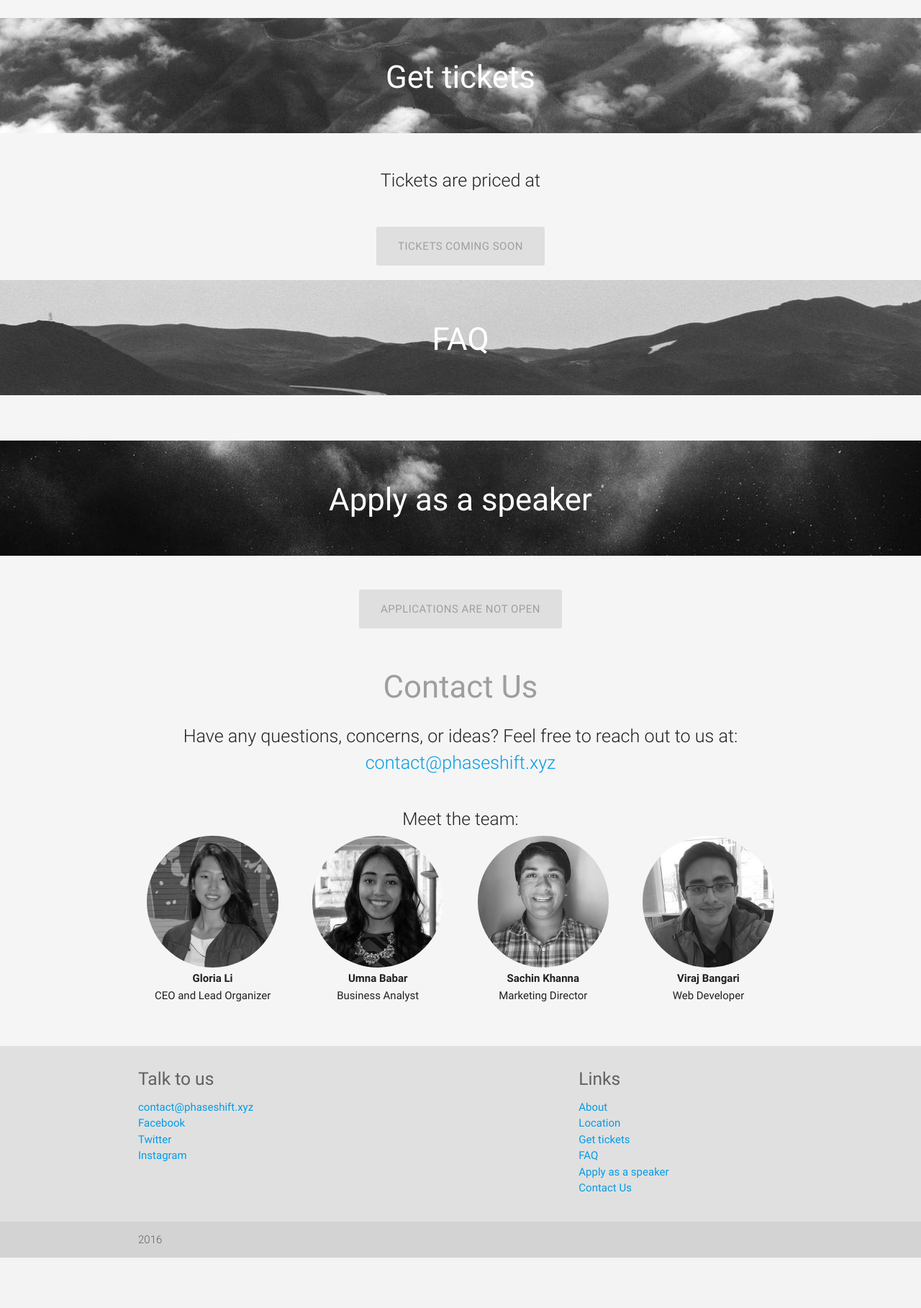
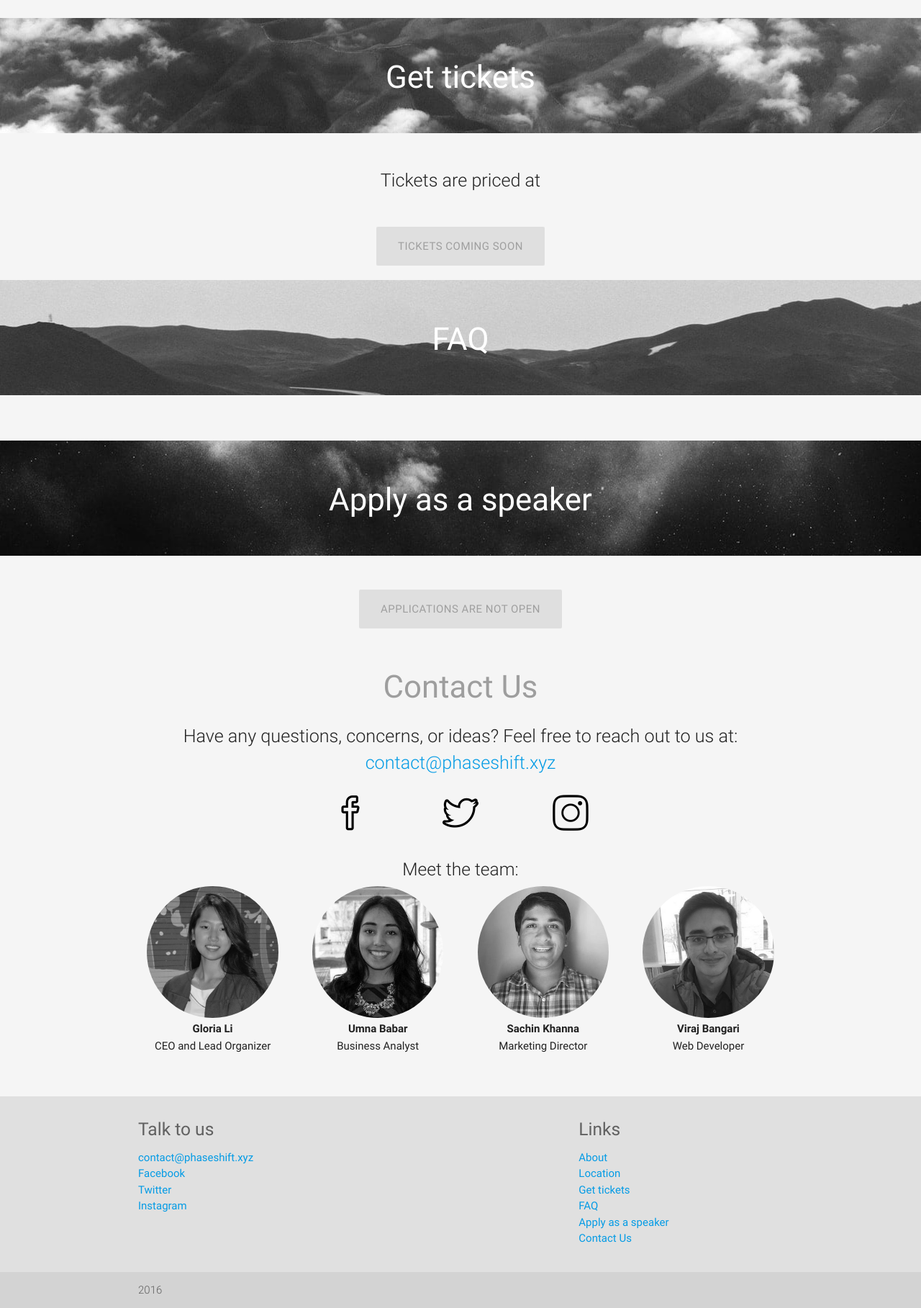
Before and after one commit to ReckoningReckoner/conferenceX, a Flask app: template conferenceX/templates/index.html in a window 1280 px wide. Shown: the part 1200-3017 px from the top of the page at 72% size. Before the commit the page ends 2947 px from the top, so only its background shows below. Run offline with Flask 2, Linux system fonts and the light colour scheme; the template is opened without the code that fills it, so the values that code supplies are empty; parts of the project's set-up code (start-up, migrations or seed data) failed here and were passed over; some libraries are stand-ins or nearby versions.

Commit message:
add social media images

```diff
--- a/conferenceX/static/css/index.css
+++ b/conferenceX/static/css/index.css
@@ -69,3 +69,7 @@ body {
       left: 37.5%;
     }
 }
+
+.social-icon{
+    font-size: 50;
+}
--- a/conferenceX/templates/index.html
+++ b/conferenceX/templates/index.html
@@ -9,11 +9,6 @@
 <li> <a class="scrollto" href="#contact"> Contact Us </a> </li>
 {% endmacro %}
 
-{% macro social_media() %}
-<li> <a href="https://twitter.com/_PhaseShift"> Facebook </a> </li>
-<li> <a href="https://www.facebook.com/Phase-Shift-1633878273602288/"> Twitter </a> </li>
-<li> <a href="http://instagram.com/phase.shift_official"> Instagram </a> </li>
-{% endmacro %}
 
 {% block othercss%}
     <title>
@@ -26,6 +21,7 @@
 
     <link type="text/css" rel="stylesheet" href="{{url_for('static', filename='css/index.css')}}" media="screen,projection"/>
     <link href="http://cdn.rawgit.com/noelboss/featherlight/1.4.1/release/featherlight.min.css" type="text/css" rel="stylesheet" />
+    <link rel="stylesheet" href="https://cdnjs.cloudflare.com/ajax/libs/simple-line-icons/2.3.1/css/simple-line-icons.css">
 {% endblock %}
 
 {% block script %}
@@ -281,6 +277,25 @@
                     contact@phaseshift.xyz
                 </a>
             </p>
+            <div class="col s12 m6 push-m3">
+                <div class="row">
+                    <div class="col s4">
+                        <a href="https://www.facebook.com/Phase-Shift-1633878273602288/">
+                            <i class="black-text social-icon icon-social-facebook"></i>
+                        </a>
+                    </div>
+                    <div class="col s4">
+                        <a href="https://twitter.com/_PhaseShift">
+                            <i class="black-text social-icon icon-social-twitter"></i>
+                        </a>
+                    </div>
+                    <div class="col s4">
+                        <a href="http://instagram.com/phase.shift_official">
+                            <i class="black-text social-icon icon-social-instagram"></i>
+                        </a>
+                    </div>
+                </div>
+            </div>
         </div>
 
         {% macro show_exec(name, full_name, title) %}
@@ -301,6 +316,13 @@
         </div>
     </div>
 
+
+    {% macro social_media() %}
+    <li> <a href="https://twitter.com/_PhaseShift"> Facebook </a> </li>
+    <li> <a href="https://www.facebook.com/Phase-Shift-1633878273602288/"> Twitter </a> </li>
+    <li> <a href="http://instagram.com/phase.shift_official"> Instagram </a> </li>
+    {% endmacro %}
+
     <!-- footer -->
     <footer class="page-footer grey lighten-2">
         <div class="container">
@@ -309,7 +331,9 @@
                     <h5 class="grey-text text-darken-2">Talk to us</h5>
 
                     <ul>
-                        <a href="mailto:contact@phaseshift.xyz"> contact@phaseshift.xyz </a>
+                        <li>
+                            <a href="mailto:contact@phaseshift.xyz"> contact@phaseshift.xyz </a>
+                        </li>
                         {{social_media()}}
                     </ul>
                 </div>
```
